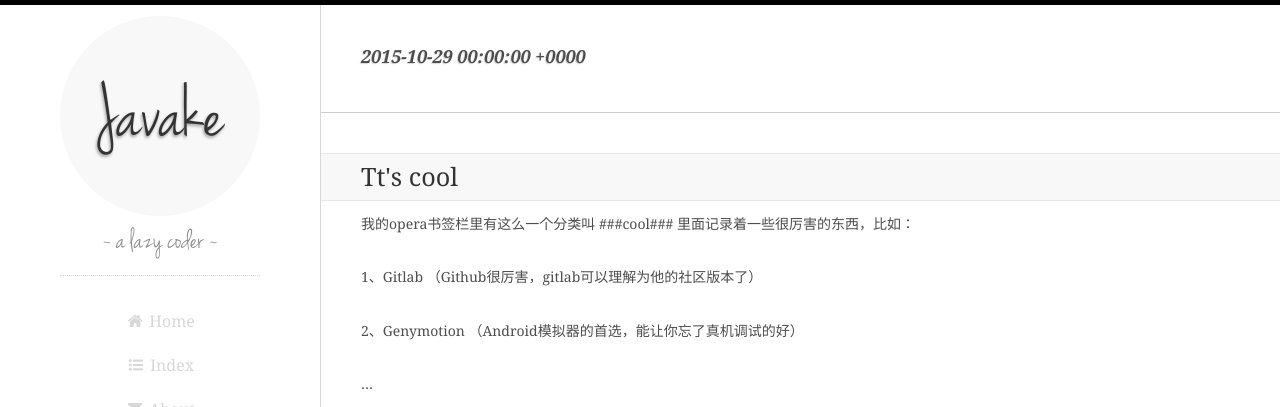
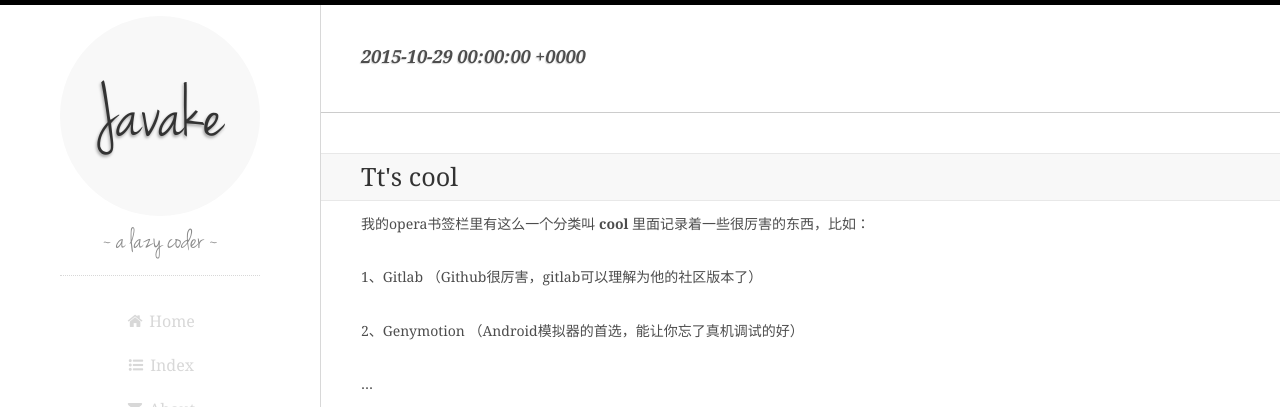
Before and after one commit to javake/javake.github.io, a Jekyll site: the page built from _posts/2015-10-29-it's-cool.md, in a window 1280 px wide. Shown: the top 407 px of the page. Built offline with Jekyll 4.4.1, drawn with Linux system fonts in a browser that asks for light colours; Markdown is read by kramdown in place of the engine named in the settings; comment, search, counter and statistics services are not loaded.

```diff
--- a/_posts/2015-10-29-it's-cool.md
+++ b/_posts/2015-10-29-it's-cool.md
@@ -5,7 +5,7 @@ description: cool things
 keyword: javake, blog, cool
 ---
 
-我的opera书签栏里有这么一个分类叫 ###cool###
+我的opera书签栏里有这么一个分类叫 *cool*
 里面记录着一些很厉害的东西，比如：
 
 1、Gitlab  （Github很厉害，gitlab可以理解为他的社区版本了）
```
